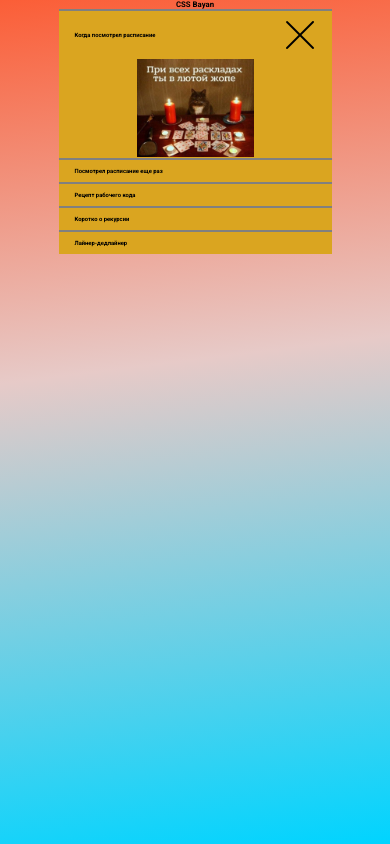
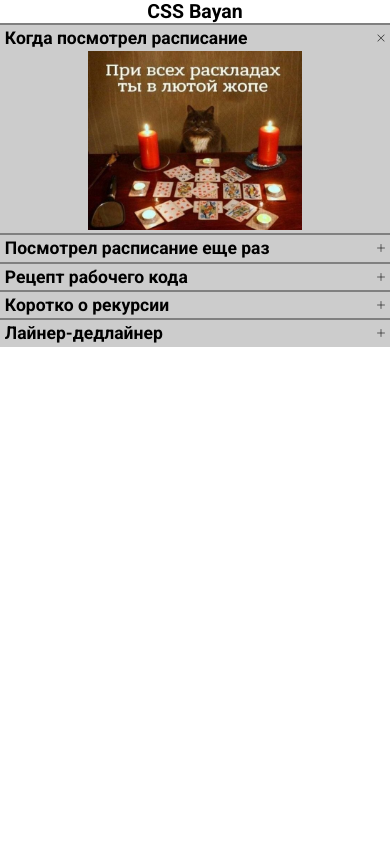
Before and after one commit to archdemon7/cssBayan, a plain HTML site: page cssBayan/index.html in a window 390 px wide. Drawn offline with Linux system fonts and the light colour scheme.

Commit message:
feat: add media queries (Sun, Mar 12, 2023 01:26:42 PM)

```diff
--- a/cssBayan/style.css
+++ b/cssBayan/style.css
@@ -3,12 +3,6 @@
     padding: 0;
     font-family: 'Roboto', sans-serif;
     transition: all 0.2s ease-in-out;
-}
-
-body {
-    height: 100vh;
-    background: rgb(251,94,55);
-    background: linear-gradient(173deg, rgba(251,94,55,1) 0%, rgba(214,166,162,0.5942752100840336) 43%, rgba(0,212,255,1) 100%) no-repeat;
 }
 
 .wrapper {
@@ -26,7 +20,8 @@ body {
 }
 
 .mem {
-    background-color: goldenrod;
+    background-color: rgba(0, 0, 0, 0.2);
+    backdrop-filter: blur(5px);
     font-size: 1vw;
 }
 
@@ -87,3 +82,47 @@ body {
 .mem:focus {
     outline: none;
 }
+
+@media (max-width: 820px) {
+    .title {
+        font-size: 4vw;
+    }
+    .wrapper {
+        max-width: 90vw;
+    }
+    .mem {
+        font-size: 2vw;
+    }
+    .icon {
+        width: 1rem;
+        height: 1rem;
+    }
+    .mem-header {
+        padding: 0.2rem 1rem;
+    }
+    .img-container {
+        max-width: 55vw;
+    }
+}
+
+@media (max-width: 500px) {
+    .wrapper {
+        max-width: 100vw;
+    }
+    .icon {
+        width: 0.5rem;
+        height: 0.5rem;
+    }
+    .mem-header {
+        padding: 0.2rem 0.3rem;
+    }
+}
+
+@media (max-width: 500px) {
+    .title {
+        font-size: 5vw;
+    }
+    .mem {
+        font-size: 3vw;
+    }
+}
```
